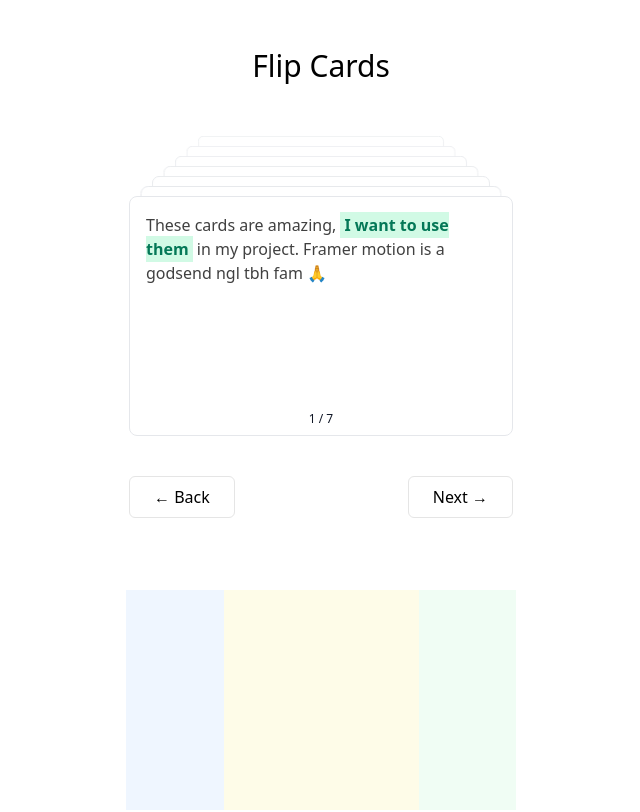
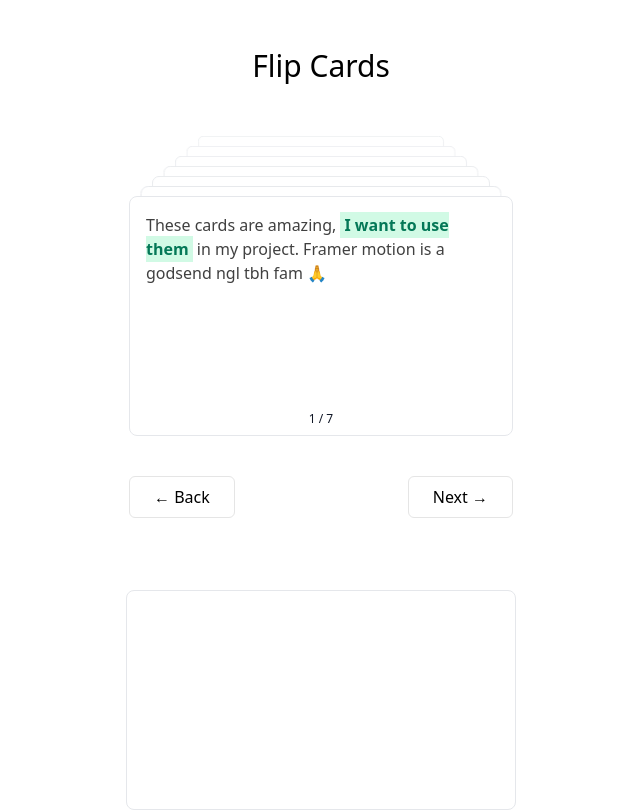
Before and after one commit to schminkel/flip-cards, a React (Vite) app: page / in a window 1280 px wide. Shown: the top 812 px of the page, without its empty margins (319-959 px from the left). Built offline with nearby package versions, Linux system fonts and the light colour scheme.

Commit message:
add icons on hover

```diff
--- a/src/components/layer/LayerTesting.tsx
+++ b/src/components/layer/LayerTesting.tsx
@@ -1,19 +1,51 @@
 export function LayerTesting() {
   return (
       <>
+        <div className="flex items-center justify-center w-full">
 
-        <div className="flex items-center justify-center w-full">
+          {/* CARD (relative container) */}
           <div
-              className="relative bg-red-50 w-[390px] h-[220px]">
+              className="relative border w-[390px] h-[220px] rounded-lg">
+
+            {/* LEFT */}
             <div
-                className="absolute top-0 left-0 w-1/4 h-full bg-blue-50 hover:bg-blue-200">
+                className="group absolute top-0 left-0 w-1/4 h-full hover:bg-blue-50 rounded-lg cursor-pointer">
+              <div
+                  className="hidden group-hover:flex group-hover:items-center group-hover:justify-center group-hover:w-full group-hover:h-full">
+                <svg xmlns="http://www.w3.org/2000/svg" fill="none" viewBox="0 0 24 24"
+                     strokeWidth={1.5} stroke="currentColor" className="w-6 h-6">
+                  <path strokeLinecap="round" strokeLinejoin="round"
+                        d="M10.5 19.5 3 12m0 0 7.5-7.5M3 12h18"/>
+                </svg>
+              </div>
             </div>
+
+            {/* MIDDLE */}
             <div
-                className="absolute top-0 right-0 w-1/4 h-full bg-green-50 hover:bg-green-200">
+                className="group absolute top-0 left-1/4 w-1/2 h-full hover:bg-yellow-50 rounded-lg cursor-pointer">
+              <div
+                  className="hidden group-hover:flex group-hover:items-center group-hover:justify-center group-hover:w-full group-hover:h-full">
+                <svg xmlns="http://www.w3.org/2000/svg" fill="none" viewBox="0 0 24 24"
+                     strokeWidth={1.5} stroke="currentColor" className="w-6 h-6">
+                  <path strokeLinecap="round" strokeLinejoin="round"
+                        d="M9 15 3 9m0 0 6-6M3 9h12a6 6 0 0 1 0 12h-3"/>
+                </svg>
+              </div>
             </div>
+
+            {/* RIGHT */}
             <div
-                className="absolute top-0 left-1/4 w-1/2 h-full bg-yellow-50 hover:bg-yellow-200">
+                className="group absolute top-0 right-0 w-1/4 h-full hover:bg-green-50 rounded-lg cursor-pointer">
+              <div
+                  className="hidden group-hover:flex group-hover:items-center group-hover:justify-center group-hover:w-full group-hover:h-full">
+                <svg xmlns="http://www.w3.org/2000/svg" fill="none" viewBox="0 0 24 24"
+                     strokeWidth={1.5} stroke="currentColor" className="w-6 h-6">
+                  <path strokeLinecap="round" strokeLinejoin="round"
+                        d="M13.5 4.5 21 12m0 0-7.5 7.5M21 12H3"/>
+                </svg>
+              </div>
             </div>
+
           </div>
         </div>
 
@@ -22,3 +54,9 @@ export function LayerTesting() {
       </>
   );
 }
+
+
+<svg xmlns="http://www.w3.org/2000/svg" fill="none" viewBox="0 0 24 24" strokeWidth={1.5}
+     stroke="currentColor" className="w-6 h-6">
+  <path strokeLinecap="round" strokeLinejoin="round" d="M10.5 19.5 3 12m0 0 7.5-7.5M3 12h18"/>
+</svg>
```
